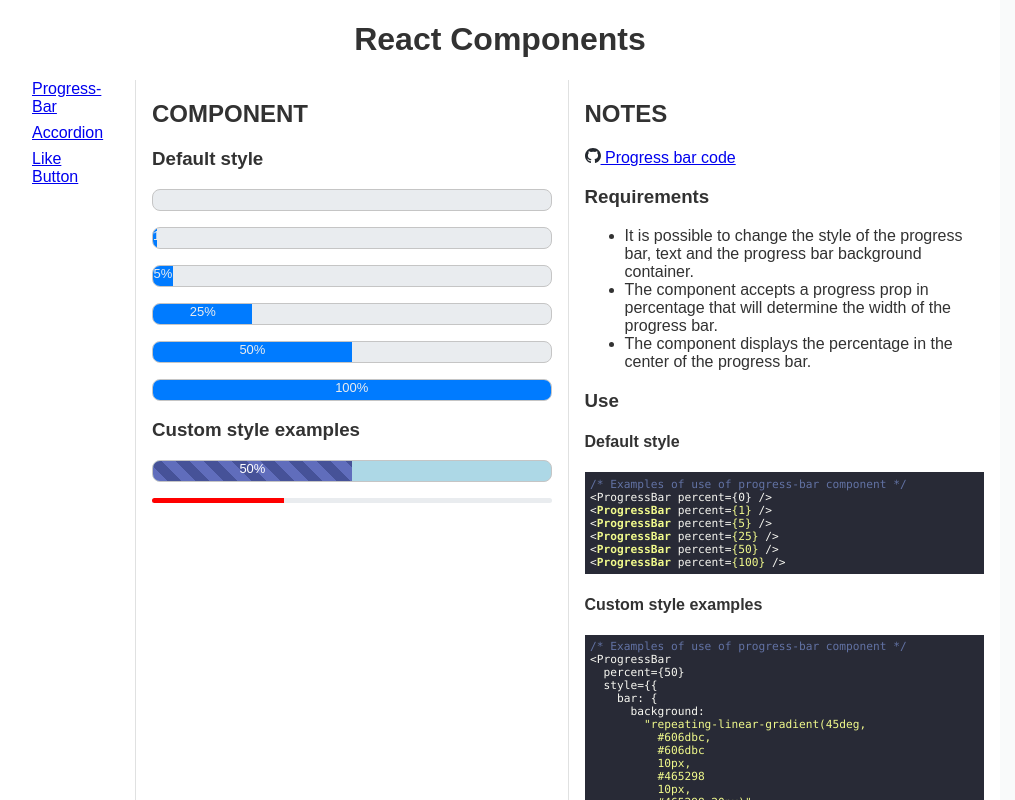
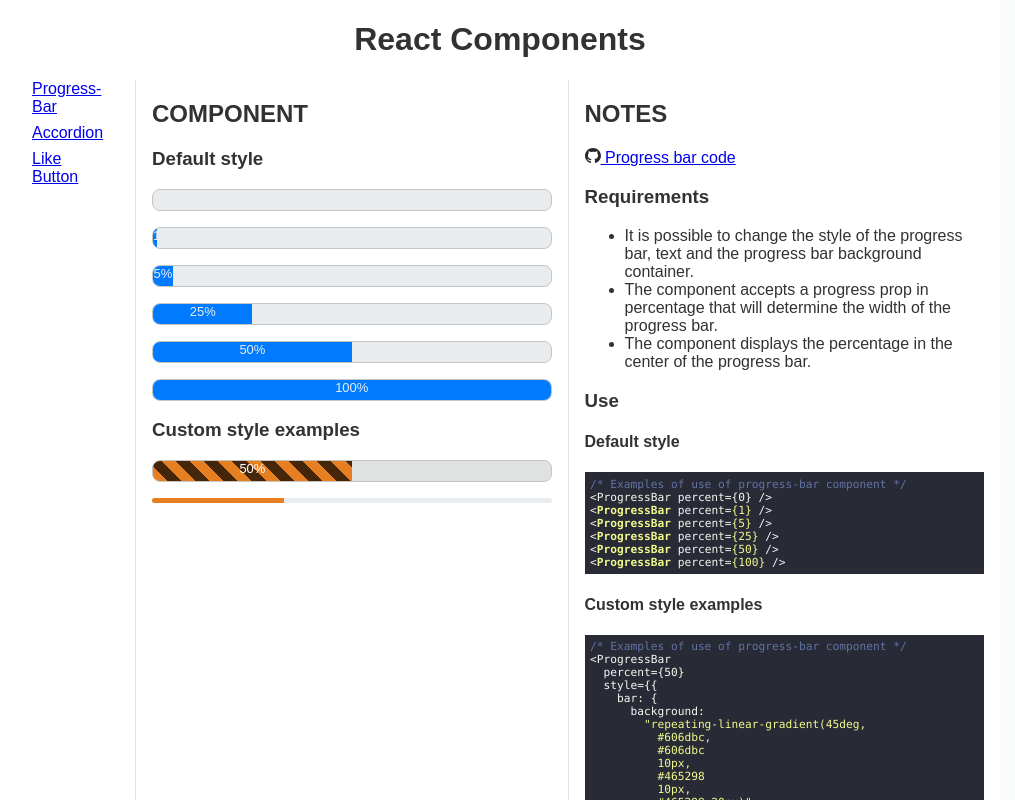
Before and after one commit to ruanha/react-components, a React (Create React App) app: page /react-components/progress-bar in a window 1280 px wide. Shown: the whole page, without its empty margins (140-1155 px from the left). Built offline with nearby package versions, Linux system fonts and the light colour scheme.

Commit message:
use color variables in progress example

```diff
--- a/src/component.tsx
+++ b/src/component.tsx
@@ -32,18 +32,18 @@ export default function Component({ componentId }: props) {
             style={{
               bar: {
                 background:
-                  "repeating-linear-gradient(45deg, #606dbc, #606dbc 10px, #465298 10px,#465298 20px)",
+                  "repeating-linear-gradient(45deg, var(--primary), var(--primary) 10px, var(--primary-shade-2) 10px,var(--primary-shade-2) 20px)",
                 color: "white",
               },
-              container: { backgroundColor: "lightblue" },
+              container: { backgroundColor: "var(--grey-lighter)" },
             }}
           />
           <ProgressBar
             percent={33}
             style={{
               bar: {
-                backgroundColor: "red",
-                color: "red",
+                backgroundColor: "var(--primary)",
+                color: "var(--primary)",
               },
               container: { border: "none", height: "5px" },
             }}
```
